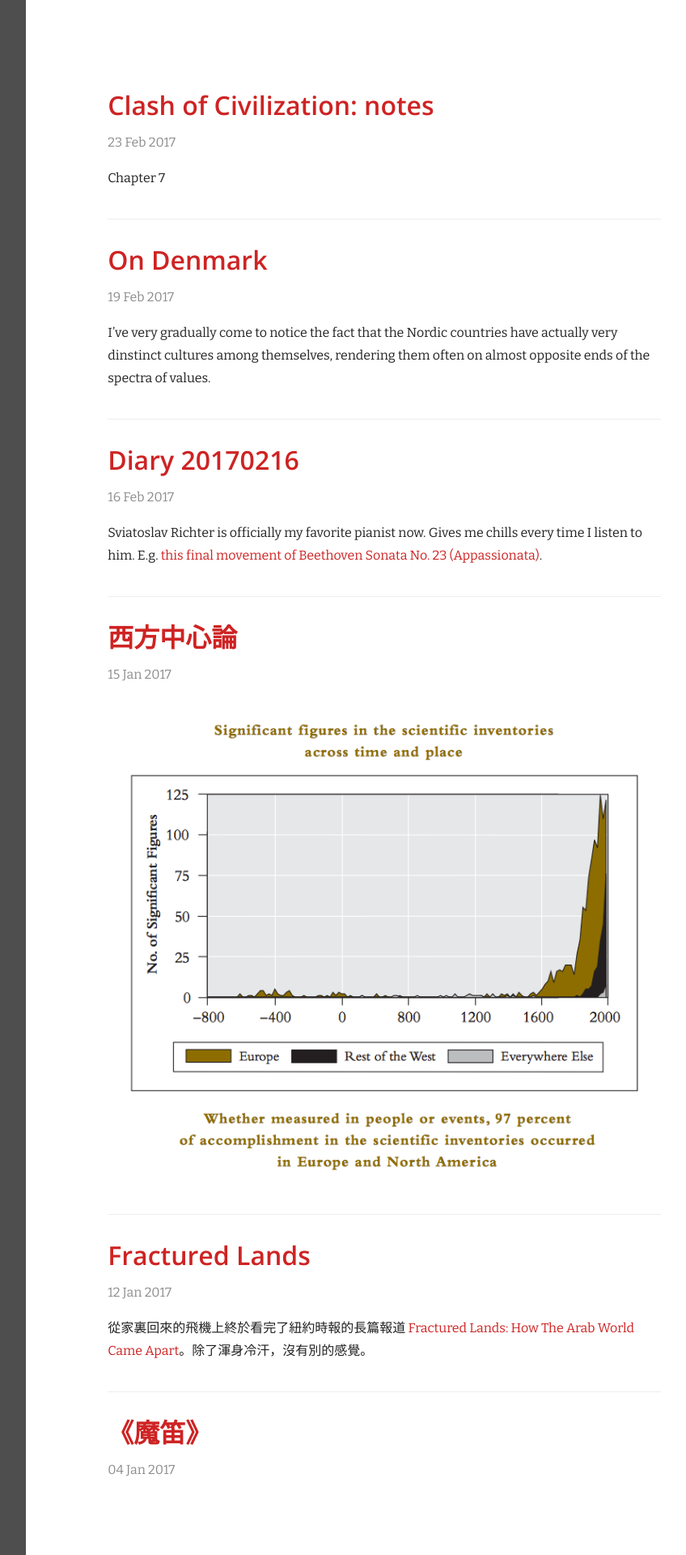
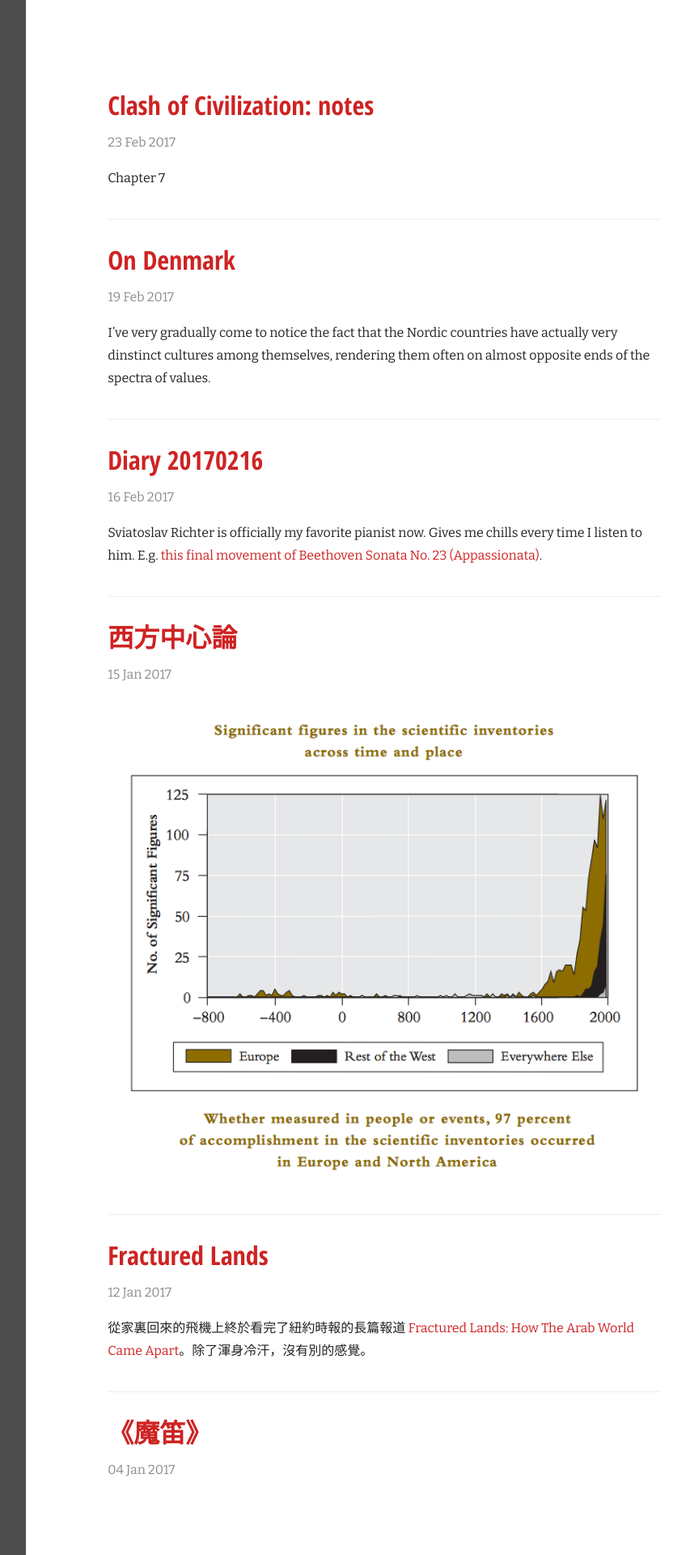
Before and after one commit to gaberber/gaberber.github.io, a Jekyll site: the page built from index.html, in a window 1280 px wide. Shown: the top 1920 px of the page at 81% size, without its empty margins (416-1264 px from the left). Built offline with Jekyll 4.4.1, drawn with Linux system fonts in a browser that asks for light colours; nearby versions of some CDN libraries; formulas are drawn with MathJax 3; grey boxes are pictures that could not be loaded.

Commit message:
changed CSS

```diff
--- a/_layouts/default.html
+++ b/_layouts/default.html
@@ -15,7 +15,7 @@
   <link href="http://netdna.bootstrapcdn.com/font-awesome/4.0.3/css/font-awesome.css" rel="stylesheet">
 
   <!-- Fonts -->
-  <link href='http://fonts.googleapis.com/css?family=Bitter:400,700,400italic|Open+Sans:400italic,600italic,400,600' rel='stylesheet' type='text/css'>
+  <link href='http://fonts.googleapis.com/css?family=Bitter:400,400i,700|Open+Sans+Condensed:300,300i,700' rel='stylesheet' type='text/css'>
 
   <!-- MathJax -->
   <script type="text/x-mathjax-config">
--- a/css/main.css
+++ b/css/main.css
@@ -26,7 +26,7 @@ body {
 h1,
 h2,
 h3 {
-  font-family: 'Seravek', 'Open Sans','Trebuchet MS', 'PingFangSC-Regular', 'Lantinghei SC', sans-serif;
+  font-family: 'Open Sans Condensed','Trebuchet MS', 'PingFangSC-Regular', 'Lantinghei SC', sans-serif;
 }
 
 h1 {
```
Also changed, not shown: _posts/2017-02-23-huntington-note.md (+1 -1 lines).
